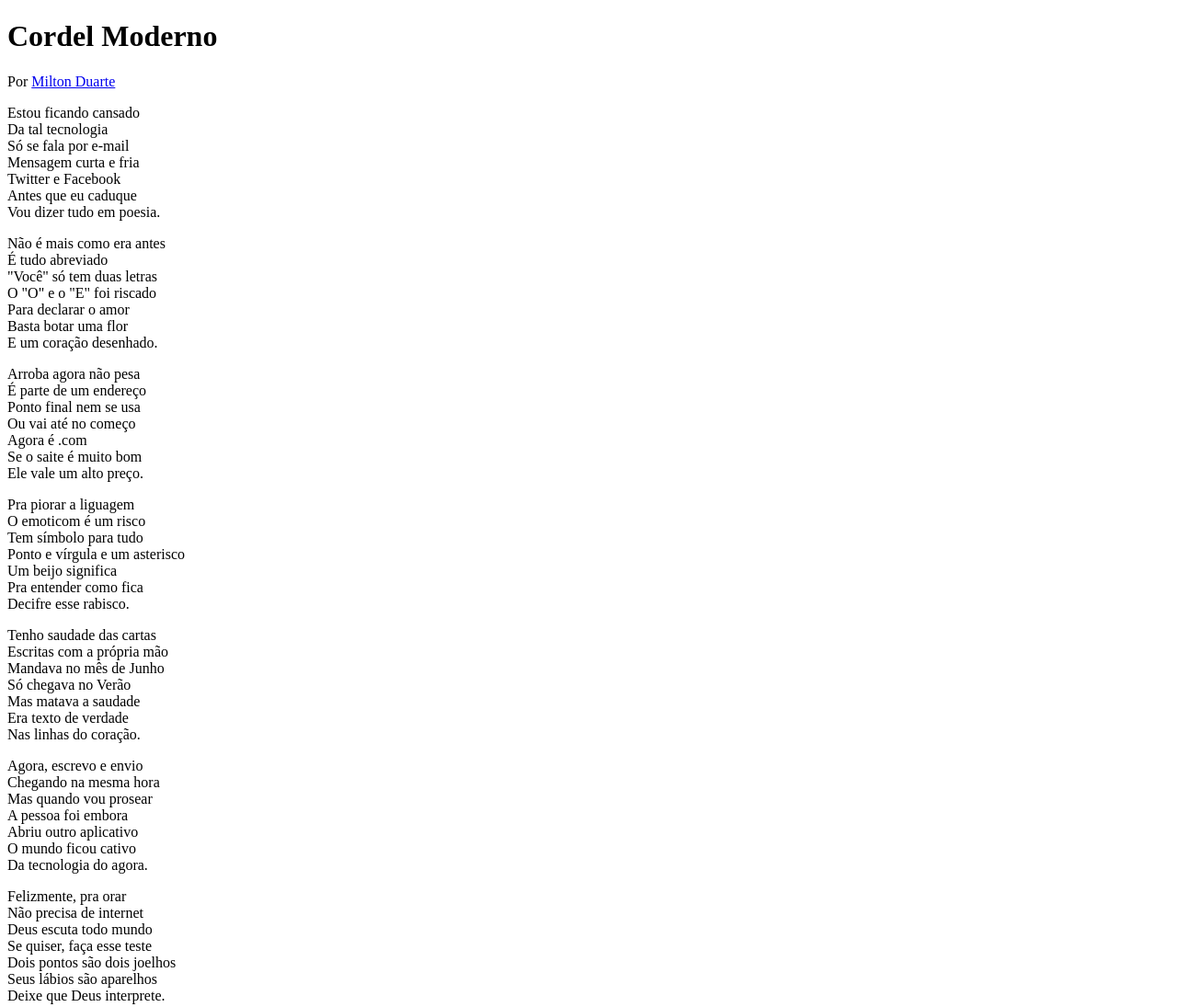
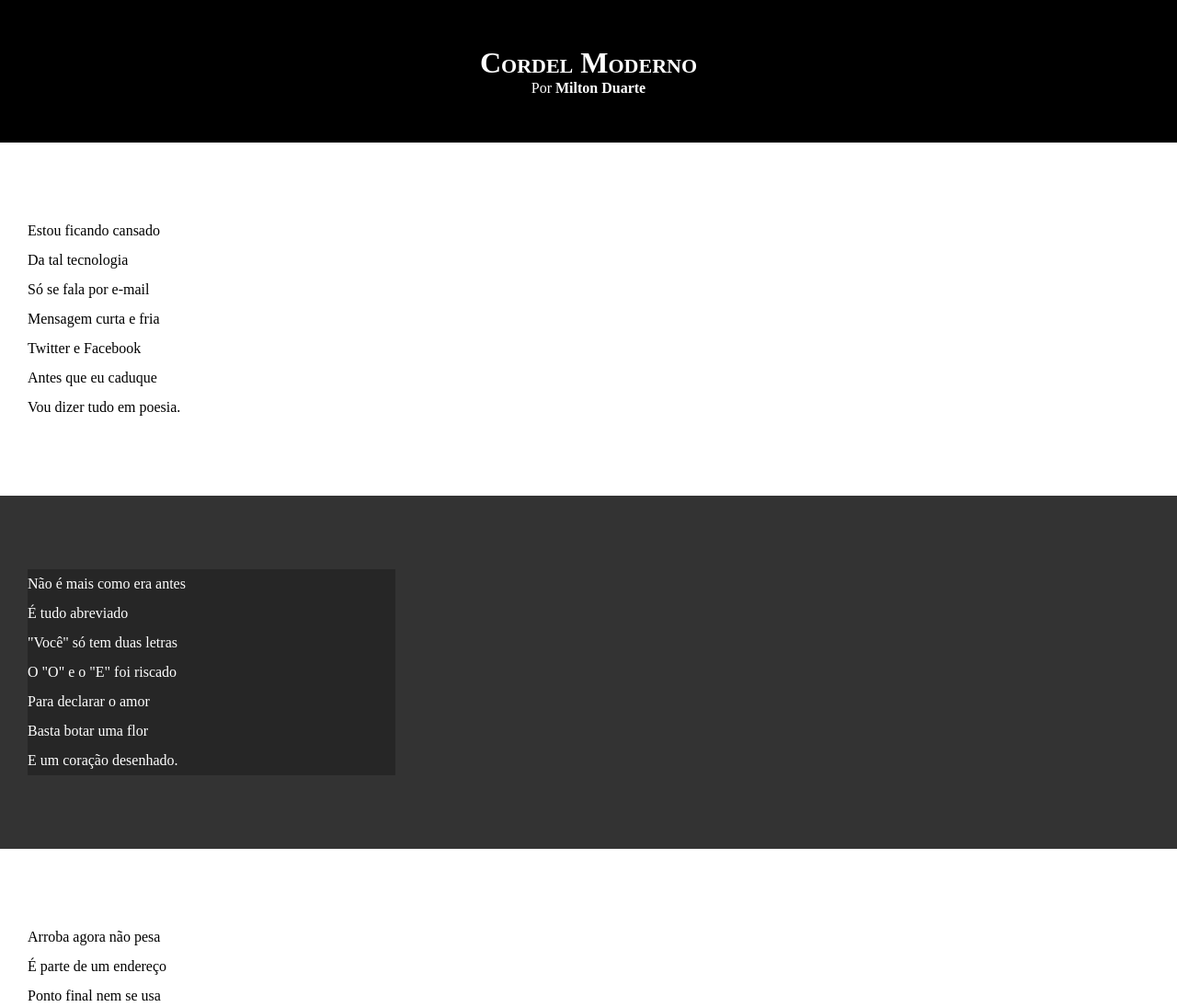
Before and after one commit to Brunosm-programador/html-css, a plain HTML site: page EXERCICIOS/desafio12/index.html in a window 1280 px wide. Shown: the top 1095 px of the page at 92% size. Drawn offline with Linux system fonts and the light colour scheme.

Commit message:
atualizei estilos de textos e blocos

```diff
--- a/EXERCICIOS/desafio12/estilo/style.css
+++ b/EXERCICIOS/desafio12/estilo/style.css
@@ -1 +1,61 @@
 @charset "UTF-8";
+
+*{
+    margin: 0px;
+    padding: 0px;
+}
+html, body{
+    min-height: 100vh;
+    background-color: darkgray;
+}
+header{
+    background-color: black;
+    color: white;
+    text-align: center;
+}
+header > h1 {
+    padding-top: 50px;
+    font-variant: small-caps;
+}
+header > p {
+    padding-bottom: 50px;
+}
+header a, footer a {
+    color: white;
+    text-decoration: none;
+    font-weight: bolder;
+}
+header a:hover, footer a:hover{
+    text-decoration: underline;
+}
+section{
+    padding-top: 10vh;
+    padding-bottom: 10vh;
+    padding-left: 30px;
+    line-height: 2em;
+}
+section.normal{
+    background-color: white;
+    color:black;
+}
+section.imagem{
+    background-color: rgb(51, 51, 51);
+    color: white;
+}
+section.imagem > p {
+    width: 400px;
+    background-color: rgba(0, 0, 0, 0.253);
+}
+
+
+
+
+
+
+
+footer{
+    background-color: black;
+    color: white;
+    text-align: center;
+    padding: 10px;
+}
--- a/EXERCICIOS/desafio12/index.html
+++ b/EXERCICIOS/desafio12/index.html
@@ -14,7 +14,7 @@
                 </p>
         </header>
 
-    <section>
+    <section class="normal">
         <p>
             Estou ficando cansado <br>
             Da tal tecnologia <br>
@@ -26,7 +26,7 @@
         </p>
     </section>
 
-    <section>
+    <section class="imagem">
         <p>
             Não é mais como era antes <br>
             É tudo abreviado <br>
@@ -38,7 +38,7 @@
         </p>
     </section>
 
-    <section>
+    <section class="normal">
         <p>
             Arroba agora não pesa <br>
             É parte de um endereço <br>
@@ -48,9 +48,7 @@
             Se o saite é muito bom <br>
             Ele vale um alto preço.
         </p>
-    </section>
 
-    <section>
         <p>
             Pra piorar a liguagem <br>
             O emoticom é um risco <br>
@@ -62,7 +60,7 @@
         </p>
     </section>
 
-    <section>
+    <section class="imagem">
         <p>
             Tenho saudade das cartas <br>
             Escritas com a própria mão <br>
@@ -74,7 +72,7 @@
         </p>
     </section>
 
-    <section>
+    <section class="normal">
         <p>
             Agora, escrevo e envio <br>
             Chegando na mesma hora <br>
@@ -84,9 +82,7 @@
             O mundo ficou cativo <br>
             Da tecnologia do agora.
         </p>
-    </section>
 
-    <section>
         <p>
             Felizmente, pra orar <br>
             Não precisa de internet <br>
```
